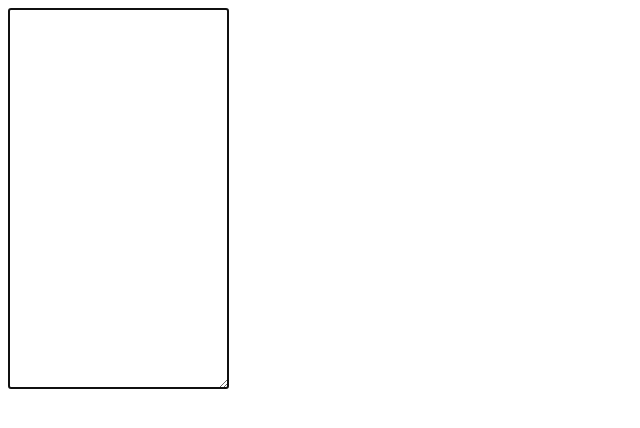
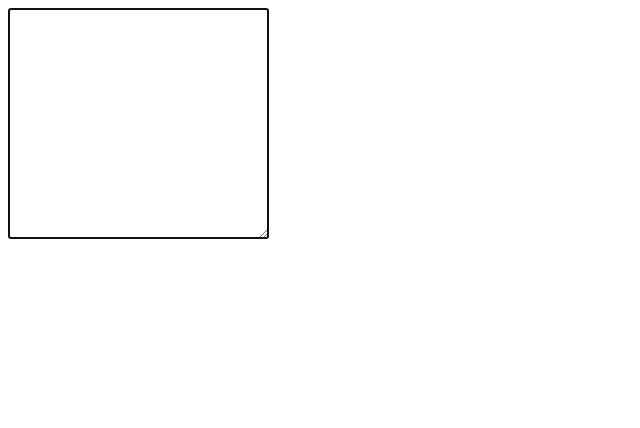
Before and after one commit to Doginal/input_for_grammarly, a plain HTML site: page index.html in a window 1280 px wide. Shown: the whole page, without its empty margins (0-640 px from the left). Drawn offline with Linux system fonts and the light colour scheme.

Commit message:
update size

```diff
--- a/index.html
+++ b/index.html
@@ -11,7 +11,7 @@
 
 <body class="platform-cordova"layout="column" flex>
     <form>
-    <textarea rows="25" cols="25" autofocus></textarea>
+    <textarea rows="15" cols="30" autofocus></textarea>
     </form>
 
 </body>
```
